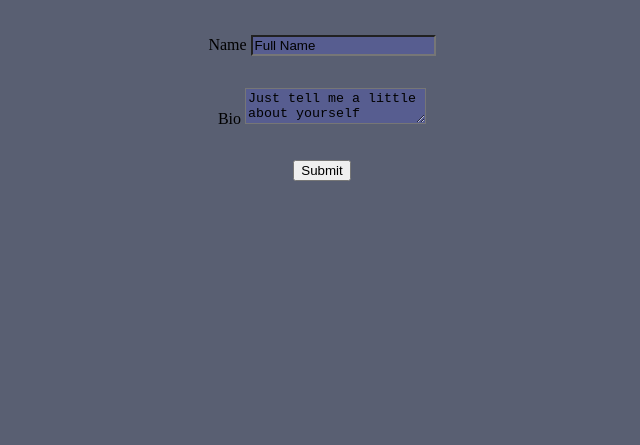
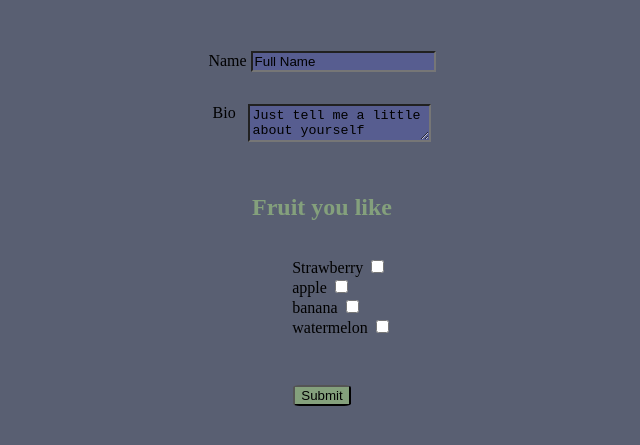
Before and after one commit to Mdhofm/Form-Project, a plain HTML site: page index.html in a window 1280 px wide. Shown: the part 61-506 px from the top of the page, without its empty margins (318-958 px from the left). Drawn offline with Linux system fonts and the light colour scheme.

Commit message:
Finalized the styling and added a checkbox input in the form

```diff
--- a/index.html
+++ b/index.html
@@ -10,9 +10,11 @@
     <h1>Tell me about yourself!</h1>
 
     <form class="flex" method="GET">
+      <div class="space-between">
         <div>
           <label for="name">Name</label>
           <input
+            class="animation"
             type="text"
             name="Name"
             id="name"
@@ -21,7 +23,7 @@
           />
         </div>
 
-      <div>
+        <div class="align-items">
           <label for="bio">Bio</label>
           <textarea
             id="bio"
@@ -29,8 +31,41 @@
           ></textarea>
         </div>
 
+        <div class="space-between">
+          <h2>Fruit you like</h2>
+          <ul>
+            <li>
+              <label for="Strawberry">Strawberry</label>
+              <input
+                type="checkbox"
+                id="Strawberry"
+                name="Strawberry"
+                value="Strawberry"
+              />
+            </li>
+            <li>
+              <label for="apple">apple</label>
+              <input type="checkbox" id="apple" name="apple" value="apple" />
+            </li>
+            <li>
+              <label for="banana">banana</label>
+              <input type="checkbox" id="banana" name="banana" value="banana" />
+            </li>
+            <li>
+              <label for="watermelon">watermelon</label>
+              <input
+                type="checkbox"
+                id="watermelon"
+                name="watermelon"
+                value="watermelon"
+              />
+            </li>
+          </ul>
+        </div>
+
         <div>
-        <button type="submit">Submit</button>
+          <button class="button" type="submit">Submit</button>
+        </div>
       </div>
     </form>
   </body>
--- a/styles.css
+++ b/styles.css
@@ -2,6 +2,7 @@ body {
     box-sizing: border-box;
     font-size: 100%;
     background-color: #595F72;
+    text-shadow: black;
 }
 
 .flex {
@@ -11,10 +12,44 @@ body {
     align-items: center;
 }
 
+.space-between {
+  display: flex;
+  flex-direction: column;
+  justify-content: space-between;
+  align-items: center;
+}
+
+
+
+.align-items {
+  display: flex;
+  flex-direction: row;
+  justify-content: space-between;
+
+}
+
+.button {
+  border-radius: 12%;
+  background-color: #84A07C;
+}
+
+
+
+#bio {
+  margin-left: 1vw;
+  border-width: 2px;
+  border-style: inset;
+  border-color: -internal-light-dark(rgb(118, 118, 118), rgb(133, 133, 133));
+}
+
 h1 {
     color: #84A07C;
     text-align: center;
 
+}
+
+h2 {
+  color: #84A07C;
 }
 
 
@@ -22,7 +57,11 @@ div {
     margin: 2vh;
   }
 
-input {
+ul {
+  list-style-type: none;
+  }
+
+input.animation {
     animation-duration: 3s;
     animation-name: slide-in;
     background-color: #575D90;
```
Lines whose indentation alone changed are shown as unchanged.
